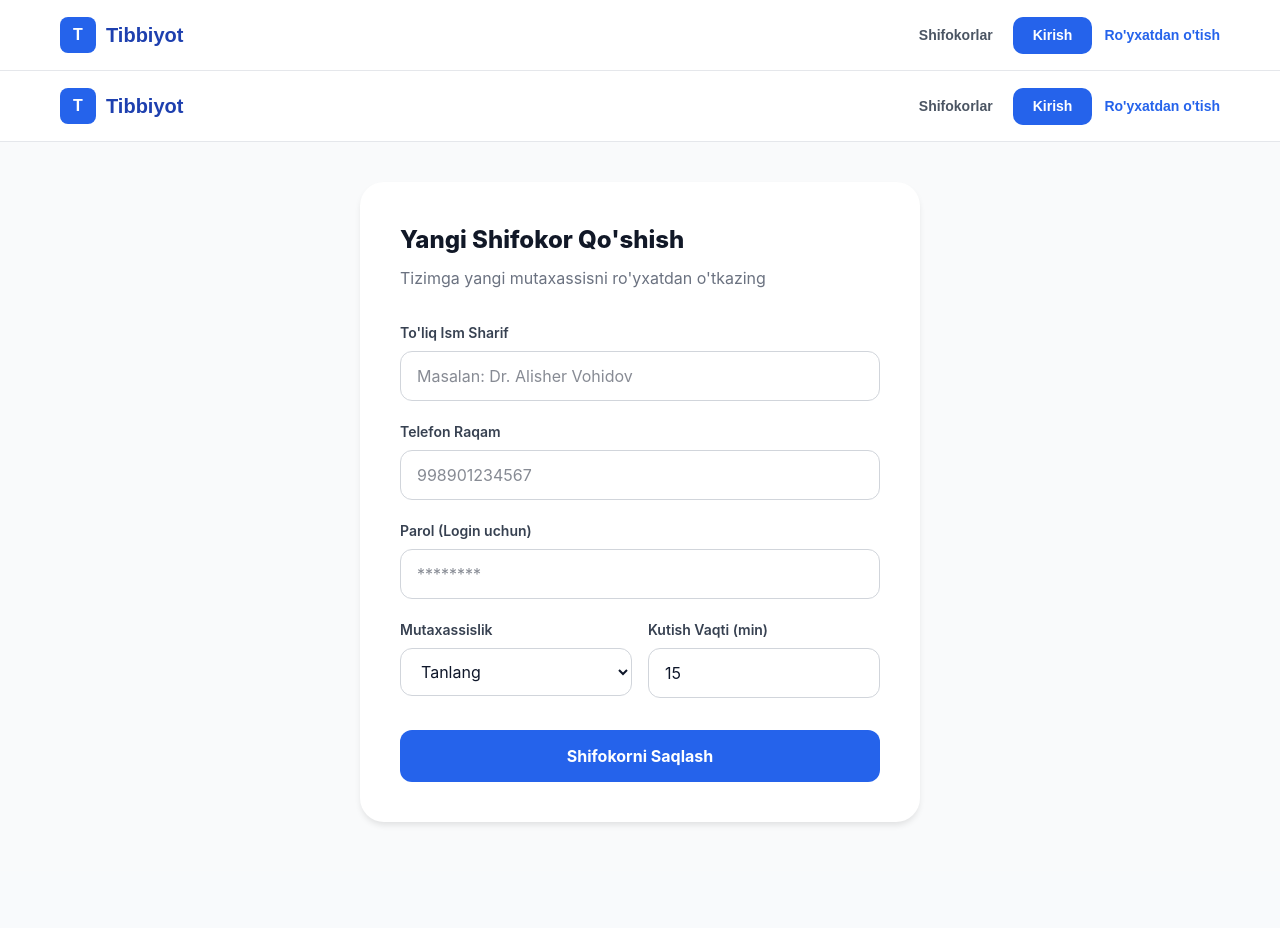
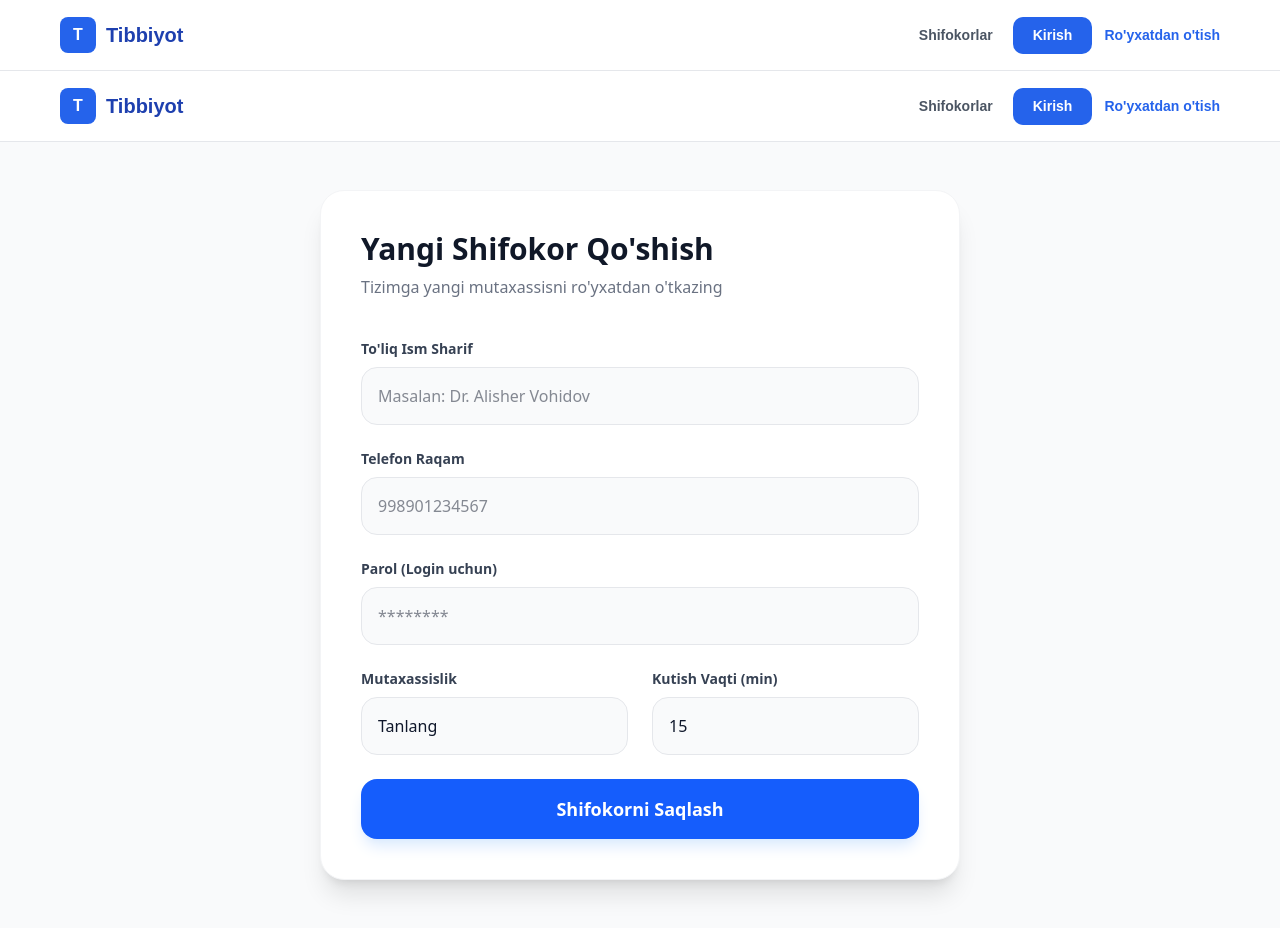
Before and after one commit to Mansurbek988/tibbiyot, a Next.js app in the folder frontend/: page /admin-dashboard/add-doctor in a window 1280 px wide. Before the commit the page ends 871 px from the top, so only its background shows below. Built offline with nearby package versions, Linux system fonts and the light colour scheme.

Commit message:
Fix add doctor error and create doctors list

```diff
--- a/frontend/src/app/admin-dashboard/add-doctor/page.tsx
+++ b/frontend/src/app/admin-dashboard/add-doctor/page.tsx
@@ -42,70 +42,70 @@ export default function AddDoctor() {
     };
 
     return (
-        <div style={{ backgroundColor: '#f9fafb', minHeight: '100vh', fontFamily: 'Inter, sans-serif' }}>
+        <div className="min-h-screen bg-gray-50 font-sans">
             <Navbar />
-            <main style={{ maxWidth: '600px', margin: '40px auto', padding: '0 20px' }}>
-                <div style={{ backgroundColor: 'white', padding: '40px', borderRadius: '24px', boxShadow: '0 4px 6px -1px rgba(0, 0, 0, 0.1)' }}>
-                    <h1 style={{ fontSize: '24px', fontWeight: '800', color: '#111827', marginBottom: '8px' }}>Yangi Shifokor Qo'shish</h1>
-                    <p style={{ color: '#6b7280', marginBottom: '32px' }}>Tizimga yangi mutaxassisni ro'yxatdan o'tkazing</p>
+            <main className="max-w-2xl mx-auto px-4 py-12">
+                <div className="bg-white p-10 rounded-3xl shadow-xl border border-gray-100">
+                    <h1 className="text-3xl font-black text-gray-900 mb-2">Yangi Shifokor Qo'shish</h1>
+                    <p className="text-gray-500 mb-10">Tizimga yangi mutaxassisni ro'yxatdan o'tkazing</p>
 
                     {error && (
-                        <div style={{ backgroundColor: '#fef2f2', border: '1px solid #fee2e2', color: '#b91c1c', padding: '12px', borderRadius: '12px', marginBottom: '24px', fontSize: '14px' }}>
+                        <div className="bg-red-50 border border-red-200 text-red-700 p-4 rounded-2xl mb-8 text-sm font-medium">
                             {error}
                         </div>
                     )}
 
                     {success && (
-                        <div style={{ backgroundColor: '#f0fdf4', border: '1px solid #dcfce7', color: '#15803d', padding: '12px', borderRadius: '12px', marginBottom: '24px', fontSize: '14px' }}>
+                        <div className="bg-green-50 border border-green-200 text-green-700 p-4 rounded-2xl mb-8 text-sm font-medium">
                             Shifokor muvaffaqiyatli qo'shildi! Dashboardga yo'naltirilmoqda...
                         </div>
                     )}
 
-                    <form onSubmit={handleSubmit} style={{ display: 'flex', flexDirection: 'column', gap: '20px' }}>
+                    <form onSubmit={handleSubmit} className="space-y-6">
                         <div>
-                            <label style={{ display: 'block', fontSize: '14px', fontWeight: '600', color: '#374151', marginBottom: '8px' }}>To'liq Ism Sharif</label>
+                            <label className="block text-sm font-bold text-gray-700 mb-2">To'liq Ism Sharif</label>
                             <input
                                 required
                                 type="text"
                                 placeholder="Masalan: Dr. Alisher Vohidov"
+                                className="w-full px-4 py-4 bg-gray-50 border border-gray-200 rounded-2xl focus:bg-white focus:border-blue-500 outline-none transition-all"
                                 value={formData.full_name}
                                 onChange={(e) => setFormData({ ...formData, full_name: e.target.value })}
-                                style={{ width: '100%', padding: '12px 16px', borderRadius: '12px', border: '1px solid #d1d5db', fontSize: '16px', outline: 'none' }}
                             />
                         </div>
 
                         <div>
-                            <label style={{ display: 'block', fontSize: '14px', fontWeight: '600', color: '#374151', marginBottom: '8px' }}>Telefon Raqam</label>
+                            <label className="block text-sm font-bold text-gray-700 mb-2">Telefon Raqam</label>
                             <input
                                 required
                                 type="text"
                                 placeholder="998901234567"
+                                className="w-full px-4 py-4 bg-gray-50 border border-gray-200 rounded-2xl focus:bg-white focus:border-blue-500 outline-none transition-all"
                                 value={formData.phone_number}
                                 onChange={(e) => setFormData({ ...formData, phone_number: e.target.value })}
-                                style={{ width: '100%', padding: '12px 16px', borderRadius: '12px', border: '1px solid #d1d5db', fontSize: '16px', outline: 'none' }}
                             />
                         </div>
 
                         <div>
-                            <label style={{ display: 'block', fontSize: '14px', fontWeight: '600', color: '#374151', marginBottom: '8px' }}>Parol (Login uchun)</label>
+                            <label className="block text-sm font-bold text-gray-700 mb-2">Parol (Login uchun)</label>
                             <input
                                 required
                                 type="password"
                                 placeholder="********"
+                                className="w-full px-4 py-4 bg-gray-50 border border-gray-200 rounded-2xl focus:bg-white focus:border-blue-500 outline-none transition-all"
                                 value={formData.password}
                                 onChange={(e) => setFormData({ ...formData, password: e.target.value })}
-                                style={{ width: '100%', padding: '12px 16px', borderRadius: '12px', border: '1px solid #d1d5db', fontSize: '16px', outline: 'none' }}
                             />
                         </div>
 
-                        <div style={{ display: 'grid', gridTemplateColumns: '1fr 1fr', gap: '16px' }}>
+                        <div className="grid grid-cols-1 md:grid-cols-2 gap-6">
                             <div>
-                                <label style={{ display: 'block', fontSize: '14px', fontWeight: '600', color: '#374151', marginBottom: '8px' }}>Mutaxassislik</label>
+                                <label className="block text-sm font-bold text-gray-700 mb-2">Mutaxassislik</label>
                                 <select
                                     required
+                                    className="w-full px-4 py-4 bg-gray-50 border border-gray-200 rounded-2xl focus:bg-white focus:border-blue-500 outline-none transition-all appearance-none"
                                     value={formData.specialization}
                                     onChange={(e) => setFormData({ ...formData, specialization: e.target.value })}
-                                    style={{ width: '100%', padding: '12px 16px', borderRadius: '12px', border: '1px solid #d1d5db', fontSize: '16px', backgroundColor: 'white' }}
                                 >
                                     <option value="">Tanlang</option>
                                     <option value="Cardiologist">Kardiolog</option>
@@ -118,13 +118,13 @@ export default function AddDoctor() {
                                 </select>
                             </div>
                             <div>
-                                <label style={{ display: 'block', fontSize: '14px', fontWeight: '600', color: '#374151', marginBottom: '8px' }}>Kutish Vaqti (min)</label>
+                                <label className="block text-sm font-bold text-gray-700 mb-2">Kutish Vaqti (min)</label>
                                 <input
                                     required
                                     type="number"
-                                    value={formData.avg_consultation_time}
-                                    onChange={(e) => setFormData({ ...formData, avg_consultation_time: parseInt(e.target.value) })}
-                                    style={{ width: '100%', padding: '12px 16px', borderRadius: '12px', border: '1px solid #d1d5db', fontSize: '16px' }}
+                                    className="w-full px-4 py-4 bg-gray-50 border border-gray-200 rounded-2xl focus:bg-white focus:border-blue-500 outline-none transition-all"
+                                    value={formData.avg_consultation_time || ''}
+                                    onChange={(e) => setFormData({ ...formData, avg_consultation_time: parseInt(e.target.value) || 0 })}
                                 />
                             </div>
                         </div>
@@ -132,18 +132,7 @@ export default function AddDoctor() {
                         <button
                             disabled={loading}
                             type="submit"
-                            style={{
-                                backgroundColor: '#2563eb',
-                                color: 'white',
-                                padding: '14px',
-                                borderRadius: '12px',
-                                fontSize: '16px',
-                                fontWeight: '700',
-                                border: 'none',
-                                cursor: loading ? 'not-allowed' : 'pointer',
-                                marginTop: '12px',
-                                opacity: loading ? 0.7 : 1
-                            }}
+                            className="w-full bg-blue-600 text-white py-4 rounded-2xl text-lg font-black hover:bg-blue-700 disabled:opacity-50 transition-all shadow-lg shadow-blue-100"
                         >
                             {loading ? "Yaratilmoqda..." : "Shifokorni Saqlash"}
                         </button>
--- /dev/null
+++ b/frontend/src/app/admin-dashboard/doctors/page.tsx
@@ -0,0 +1,121 @@
+"use client";
+
+import { useEffect, useState } from "react";
+import { adminService, appointmentService } from "@/lib/api";
+import Navbar from "@/components/Navbar";
+import { motion } from "framer-motion";
+import { User, Trash2, Shield, Calendar, Clock } from "lucide-react";
+
+export default function DoctorsList() {
+    const [doctors, setDoctors] = useState<any[]>([]);
+    const [loading, setLoading] = useState(true);
+    const [error, setError] = useState("");
+
+    useEffect(() => {
+        const fetchDoctors = async () => {
+            try {
+                // Using getDoctors from appointmentService as it's already there
+                const response = await appointmentService.getDoctors();
+                setDoctors(response.data);
+            } catch (err: any) {
+                setError("Shifokorlar ro'yxatini yuklashda xatolik");
+                console.error(err);
+            } finally {
+                setLoading(false);
+            }
+        };
+        fetchDoctors();
+    }, []);
+
+    if (loading) return (
+        <div className="min-h-screen bg-gray-50">
+            <Navbar />
+            <div className="flex justify-center items-center h-[60vh]">
+                <div className="w-10 h-10 border-4 border-blue-600 border-t-transparent rounded-full animate-spin"></div>
+            </div>
+        </div>
+    );
+
+    return (
+        <div className="min-h-screen bg-gray-50 font-sans">
+            <Navbar />
+            <main className="max-w-7xl mx-auto px-4 py-12">
+                <div className="flex justify-between items-center mb-10">
+                    <div>
+                        <h1 className="text-4xl font-black text-gray-900">Shifokorlar</h1>
+                        <p className="text-gray-500 mt-2">Tizimdagi barcha faol mutaxassislar ro'yxati</p>
+                    </div>
+                    <a href="/admin-dashboard/add-doctor" className="bg-blue-600 text-white px-6 py-3 rounded-2xl font-bold hover:bg-blue-700 transition-all shadow-lg shadow-blue-200">
+                        + Yangi Shifokor
+                    </a>
+                </div>
+
+                {error && (
+                    <div className="bg-red-50 border border-red-200 text-red-700 p-4 rounded-2xl mb-8">
+                        {error}
+                    </div>
+                )}
+
+                <div className="grid grid-cols-1 md:grid-cols-2 lg:grid-cols-3 gap-8">
+                    {doctors.length === 0 ? (
+                        <div className="col-span-full py-20 text-center bg-white rounded-3xl border-2 border-dashed border-gray-200">
+                            <User size={48} className="mx-auto text-gray-300 mb-4" />
+                            <p className="text-gray-400 font-medium italic">Hozircha shifokorlar qo'shilmagan</p>
+                        </div>
+                    ) : (
+                        doctors.map((doc, index) => (
+                            <motion.div
+                                key={doc.id}
+                                initial={{ opacity: 0, y: 20 }}
+                                animate={{ opacity: 1, y: 0 }}
+                                transition={{ delay: index * 0.1 }}
+                                className="bg-white rounded-3xl p-8 shadow-sm border border-gray-100 hover:shadow-xl hover:border-blue-100 transition-all group"
+                            >
+                                <div className="flex items-start justify-between mb-6">
+                                    <div className="w-16 h-16 bg-blue-50 text-blue-600 rounded-2xl flex items-center justify-center text-2xl font-black group-hover:bg-blue-600 group-hover:text-white transition-all">
+                                        {doc.user.full_name[0]}
+                                    </div>
+                                    <span className="bg-gray-50 text-gray-500 text-[10px] font-black uppercase tracking-widest px-3 py-1 rounded-full">
+                                        ID: {doc.id}
+                                    </span>
+                                </div>
+
+                                <h3 className="text-xl font-extrabold text-gray-900 mb-1">{doc.user.full_name}</h3>
+                                <div className="flex items-center gap-2 mb-6">
+                                    <Shield size={14} className="text-blue-500" />
+                                    <span className="text-sm font-bold text-blue-600">{doc.specialization}</span>
+                                </div>
+
+                                <div className="space-y-3 pt-6 border-t border-gray-50">
+                                    <div className="flex items-center justify-between text-sm">
+                                        <div className="flex items-center gap-2 text-gray-400">
+                                            <Clock size={16} />
+                                            <span>O'rtacha vaqt</span>
+                                        </div>
+                                        <span className="font-bold text-gray-700">{doc.avg_consultation_time} min</span>
+                                    </div>
+                                    <div className="flex items-center justify-between text-sm">
+                                        <div className="flex items-center gap-2 text-gray-400">
+                                            <Calendar size={16} />
+                                            <span>Navbatlar</span>
+                                        </div>
+                                        <span className="font-bold text-gray-700">{doc.appointments?.length || 0} ta</span>
+                                    </div>
+                                </div>
+
+                                <div className="mt-8 pt-8 flex gap-3">
+                                    <button className="flex-1 bg-gray-50 text-gray-600 py-3 rounded-xl font-bold hover:bg-gray-100 transition-all border border-gray-100">
+                                        Tahrirlash
+                                    </button>
+                                    <button className="w-12 h-12 flex items-center justify-center bg-red-50 text-red-500 rounded-xl hover:bg-red-500 hover:text-white transition-all">
+                                        <Trash2 size={20} />
+                                    </button>
+                                </div>
+                            </motion.div>
+                        ))
+                    )}
+                </div>
+            </main>
+        </div>
+    );
+}
--- a/frontend/src/components/Navbar.tsx
+++ b/frontend/src/components/Navbar.tsx
@@ -17,7 +17,10 @@ export default function Navbar() {
                     const response = await authService.getMe();
                     const userData = response.data;
                     console.log("Navbar fetched user:", userData);
-                    if (isMounted) setUser(userData);
+                    // Ensure userData is an object and has required fields
+                    if (isMounted && userData && typeof userData === 'object' && userData.role) {
+                        setUser(userData);
+                    }
                 }
             } catch (err) {
                 console.warn("User fetch error:", err);
@@ -57,7 +60,7 @@ export default function Navbar() {
                 margin: '0 auto',
                 padding: '0 20px',
                 display: 'flex',
-                justifyContent: 'between', // This looks like a bug (should be space-between) but keeping as is for now unless I fix it
+                justifyContent: 'space-between',
                 alignItems: 'center',
                 height: '70px'
             }}>
```
